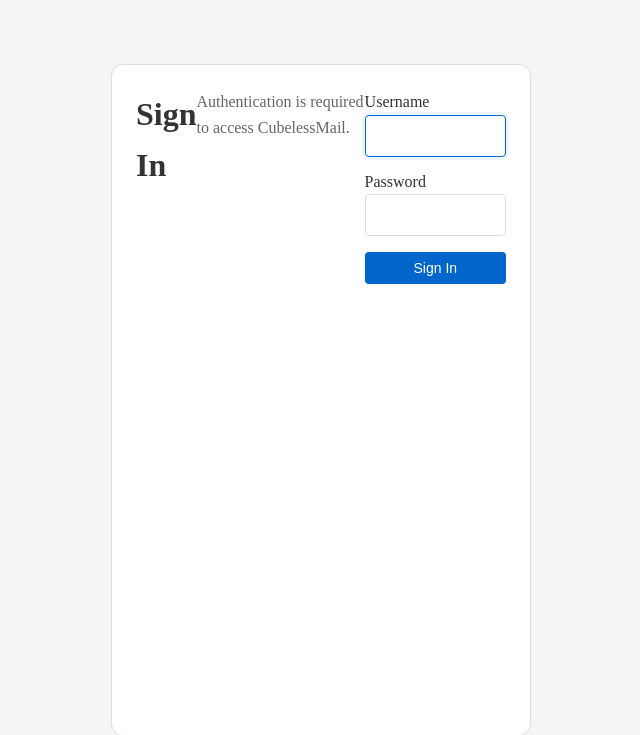
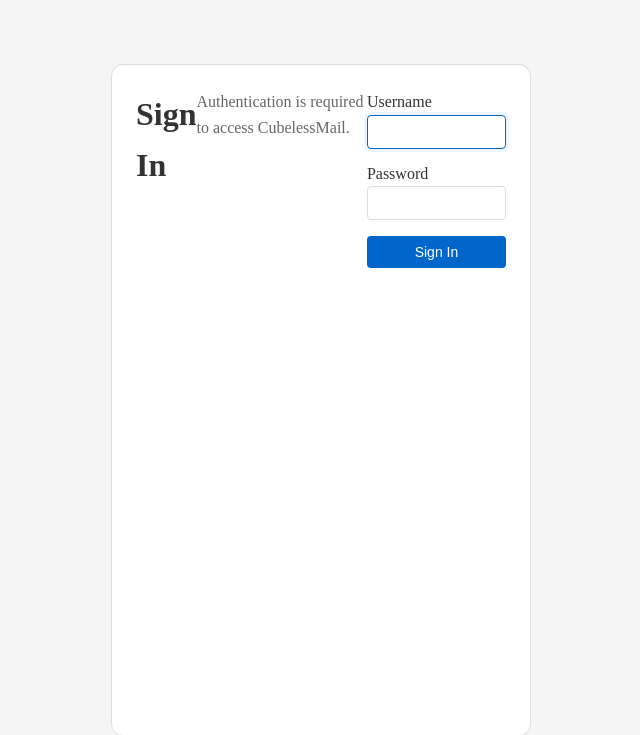
Before and after one commit to rwstorer/CubelessMail, a Django app: page /accounts/login/?next=/ in a window 1280 px wide. Shown: the top 735 px of the page, without its empty margins (319-959 px from the left). Run offline with Django 5.2, Linux system fonts and the light colour scheme.

Commit message:
reduced edit box height
Co-authored-by: Copilot <copilot@github.com>

```diff
--- a/static/css/style.css
+++ b/static/css/style.css
@@ -339,7 +339,7 @@ input[type="email"],
 input[type="password"],
 textarea {
   width: 100%;
-  padding: 0.75rem;
+  padding: 0.5rem;
   border: 1px solid #ddd;
   border-radius: 4px;
   font-size: 0.875rem;
```
